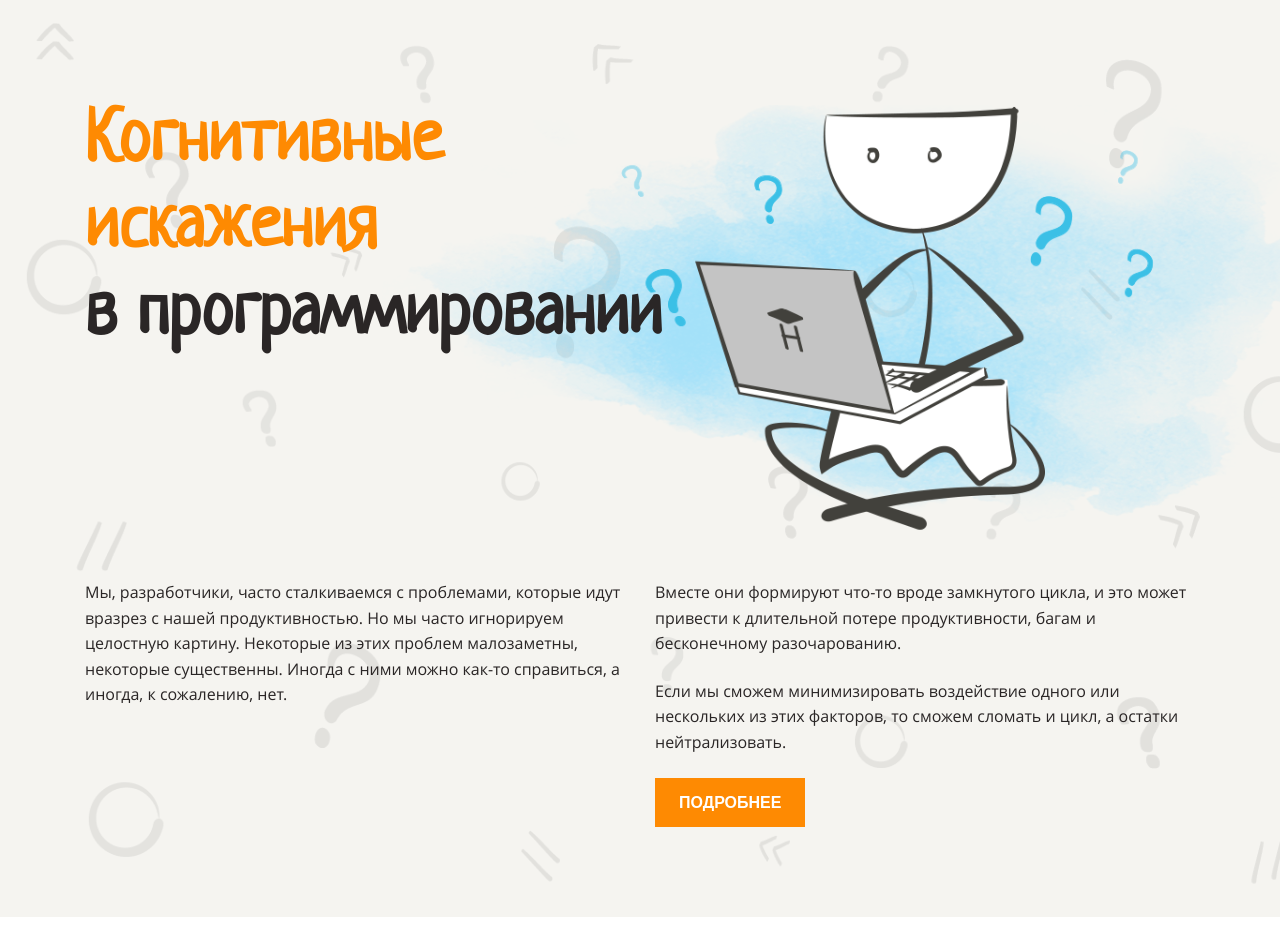
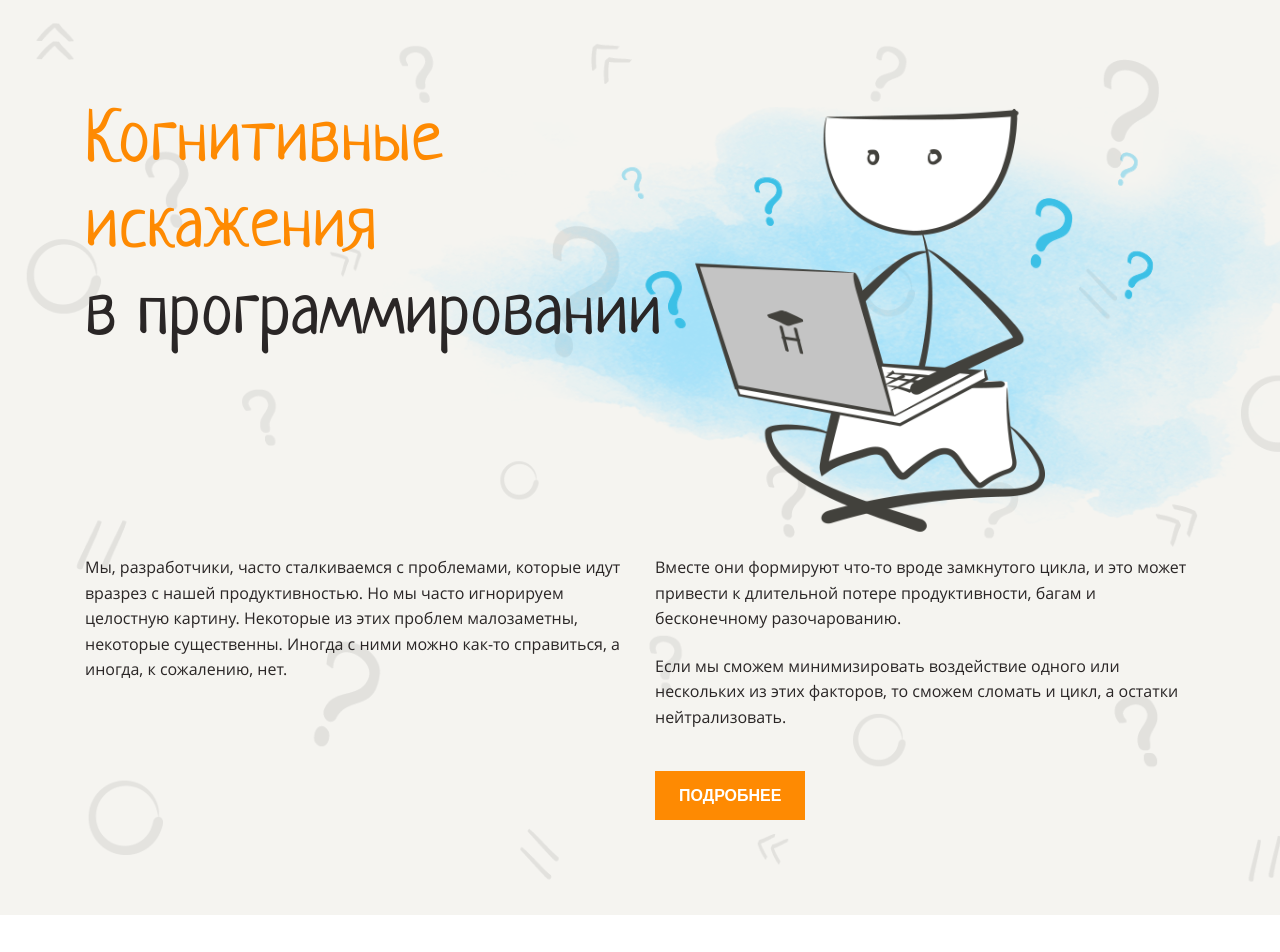
Before and after one commit to EKremov/layout-designer-project-58, a website: page src/index.html in a window 1280 px wide. Shown: the top 952 px of the page. Drawn offline with Linux system fonts and the light colour scheme.

Commit message:
fix: header section

```diff
--- a/src/styles/style.css
+++ b/src/styles/style.css
@@ -63,7 +63,9 @@ h2,
 h3 {
   color: var(--primary);
   font-size: 72px;
-  font-family: Neucha, sans-serif;
+  font-family: Neucha, cursive;
+  font-weight: 400;
+  font-style: normal;
   line-height: 1.2em;
 }
 
@@ -197,7 +199,7 @@ input {
 }
 
 .head-main-img-pos {
-  top: -55px;
+  top: -53px;
   right: -270px;
 
   width: 100%;
@@ -217,7 +219,7 @@ input {
 }
 
 body > header > div.section-width {
-  padding-bottom: 40px;
+  padding-bottom: 20px;
 }
 
 .col-2 {
@@ -236,7 +238,7 @@ body > header > div > section > section > p:nth-child(2) {
 }
 
 .head-col-pos {
-  top: -50px;
+  top: -75px;
 }
 
 .btn {
@@ -250,6 +252,8 @@ body > header > div > section > section > p:nth-child(2) {
   background-color: var(--primary);
 
   cursor: pointer;
+
+  margin-top: 40px;
 }
 
 .btn:hover {
@@ -318,6 +322,9 @@ body > header > div > section > section > p:nth-child(2) {
   font-size: 64px;
   font-family: Neucha, cursive;
   line-height: 1;
+
+  font-weight: 400;
+  font-style: normal;
 }
 
 /* NAV SECTION END */
```
Also changed, not shown: src/index.html (+0 -1 lines).
